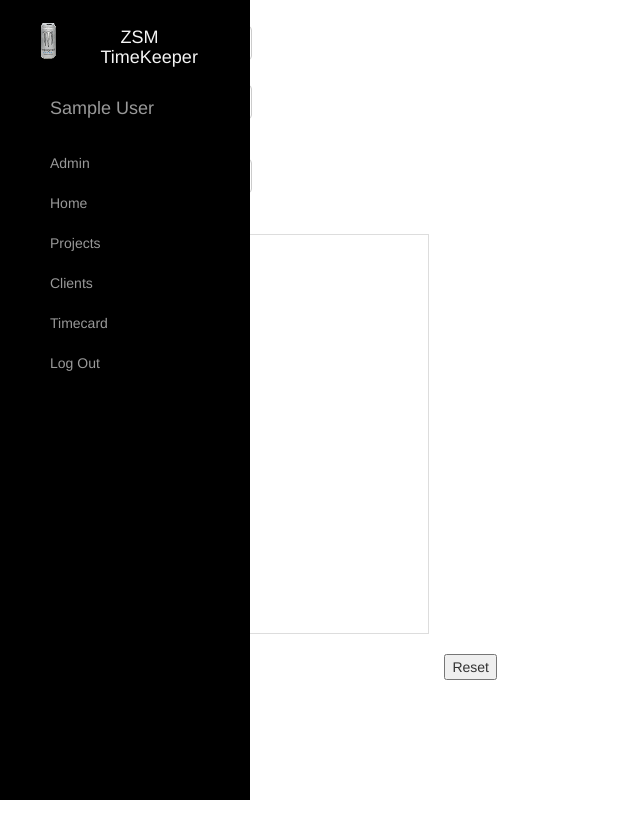
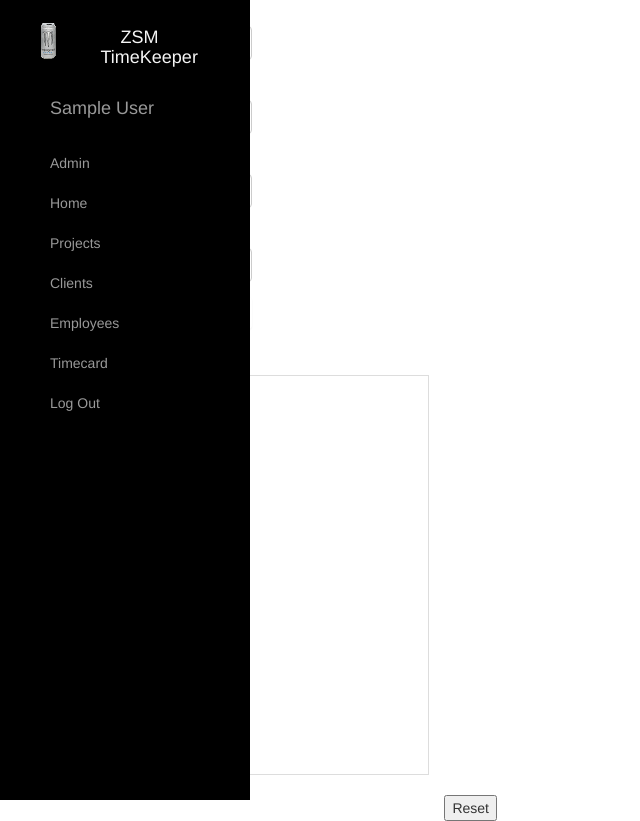
Before and after one commit to Stask9688/ZSM_TimeKeeper, a Django app: page /timecard/ in a window 1280 px wide. Shown: the whole page, without its empty margins (0-640 px from the left). Before the commit the page ends 800 px from the top, so only its background shows below. Run offline with Django 3.2, Linux system fonts and the light colour scheme; the visitor is signed in with stand-in values (Sample User, id 1); data comes from the database, SQL or seed files in the repository; data that the repository does not hold is empty; parts of the project's set-up code (start-up, migrations or seed data) failed here and were passed over; some libraries are stand-ins or nearby versions.

Commit message:
Added group fixture file, added admin-permission based sidebar options, implemented naive group permission check for site access

```diff
--- /dev/null
+++ b/Fixtures/group_fixture.json
@@ -0,0 +1 @@
+[{"model": "auth.group", "pk": 1, "fields": {"name": "Employee", "permissions": []}}, {"model": "auth.group", "pk": 2, "fields": {"name": "Manager", "permissions": []}}, {"model": "auth.group", "pk": 3, "fields": {"name": "Owner", "permissions": []}}]
--- a/templates/base.html
+++ b/templates/base.html
@@ -49,12 +49,18 @@
                     <li class="col-md-12">
                         <a href="/home">Home</a>
                     </li>
+                    {% if request.user.is_superuser %}
+
                         <li class="col-md-12">
                             <a href="/projects">Projects</a>
                         </li>
                         <li class="col-md-12">
                             <a href="/clients">Clients</a>
                         </li>
+                        <li class="col-md-12">
+                            <a href="#">Employees</a>
+                        </li>
+                    {% endif %}
                     <li class="col-md-12">
                         <a href="/timecard">Timecard</a>
                     </li>
--- a/templates/timecard.html
+++ b/templates/timecard.html
@@ -3,7 +3,9 @@
 {% block content %}
     <div class="row">
         <div class="col-md-3">
+
             <form>
+                <div class="form-group">
                     <label for="Project">Select project:</label>
                     <select class="form-control" id="Project" name="project">
                         {% for item in project %}
@@ -11,6 +13,7 @@
 
                         {% endfor %}
                     </select>
+                </div>
                 <div class="form-group">
                     <label for="InputDate">Input Date</label>
                     <input type="date" name="date" class="form-control" id="InputDate" placeholder="Date">
@@ -19,6 +22,23 @@
                     <label for="InputHours">Input Hours</label>
                     <input type="number" name="hours" class="form-control" id="InputHours" placeholder="Hours">
                 </div>
+                <div class="form-group">
+                    <label for="InputCharge">Input Hourly Charge</label>
+                    <input type="number" name="charge" class="form-control" id="InputCharge" placeholder="Charge">
+                </div>
+                {% if invalid_charge == True %}
+                    <div class="alert alert-danger">
+                        Error: Charge entered for flat rate project, timecard not submitted
+                    </div>
+                {% elif invalid_charge == False %}
+
+                    <div class="alert alert-success">
+                        Success: Timecard submitted
+                    </div>
+                {% else %}
+                    <div class="alert">
+                    </div>
+                {% endif %}
                 <input type="submit" name="submit" value="Submit">
             </form>
         </div>
--- a/timekeeper/admin.py
+++ b/timekeeper/admin.py
@@ -3,7 +3,8 @@ from .models import Project, Client, Timecard
 
 
 class ProjectDetail(admin.ModelAdmin):
-    list_display = ("project_name", "project_description", "client")
+    list_display = ("project_name", "project_description", "client",
+                    "running_cost", "flat_rate")
 
 
 class ClientDetail(admin.ModelAdmin):
--- a/timekeeper/models.py
+++ b/timekeeper/models.py
@@ -18,6 +18,8 @@ class Project(models.Model):
     project_description = models.TextField(max_length=200)
     project_hours = models.IntegerField(default=0)
     client = models.ForeignKey(Client, null=True)
+    flat_rate = models.BooleanField(default=False)
+    running_cost = models.FloatField(default=0)
 
     def __str__(self):
         return self.project_name
@@ -32,3 +34,4 @@ class Timecard(models.Model):
     timecard_project = models.ForeignKey(Project, null=True)
     timecard_date = models.DateField()
     timecard_hours = models.IntegerField(default=0)
+    timecard_charge = models.FloatField(default=0)
--- a/timekeeper/static/js/ajax_requests.js
+++ b/timekeeper/static/js/ajax_requests.js
@@ -12,7 +12,7 @@
     // Very basic example, javascript inlined with html is discouraged.
 class AjaxRequest {
     static get_projects() {
-        $.get("/project_data", {name: "Test project"}).done(function (data) {
+        $.get("/project_data").done(function (data) {
             // Unparse serialized data into json format
             let data_object = JSON.parse(data);
             let parsed_data = [];
@@ -100,7 +100,7 @@ class AjaxRequest {
     }
 
     static get_timecard() {
-        $.get("/timecard_data", {name: "Test project"}).done(function (data) {
+        $.get("/timecard_data").done(function (data) {
             let data_object = JSON.parse(data.timecard);
             let projects = JSON.parse(data.project)
 
@@ -117,18 +117,13 @@ class AjaxRequest {
             timecard_filter.ndx.groupAll();
             tableChart.order(d3.ascending).width(768).height(480)
                 .dimension(timecard_filter.dimension["timecard_date"])
-                .group(function () {
-                    return "";
+                .group(function (d) {
+                    return d.timecard_date;
                 }).columns([
                 {
                     label: "Project Name",
                     format: function (d) {
                         return projects[d.timecard_project - 1].fields.project_name;
-                    }
-                }, {
-                    label: "Timecard Date",
-                    format: function (d) {
-                        return d.timecard_date;
                     }
                 },
                 {
@@ -164,6 +159,19 @@ class AjaxRequest {
         });
     }
 
+    static get_clients() {
+        $.get("/client_data").done(function (data) {
+            let data_object = JSON.parse(data.timecard);
+            let projects = JSON.parse(data.project)
+
+            let parsed_data = [];
+            for (let index = 0; index < data_object.length; index++) {
+                data_object[index]["fields"].pk = data_object[index].pk;
+                parsed_data.push(data_object[index]["fields"]);
+            }
+        });
+    }
+
     static generateBarGraph(data) {
         console.log(data)
     }
--- a/timekeeper/views.py
+++ b/timekeeper/views.py
@@ -1,4 +1,4 @@
-from django.shortcuts import render, HttpResponse
+from django.shortcuts import render, HttpResponse, redirect
 from .models import Project, Timecard, Client
 from django.contrib.auth.models import User
 from django.core import serializers
@@ -6,6 +6,12 @@ from django.contrib.auth.decorators import login_required
 from django.contrib.auth import logout
 import logging
 import simplejson
+
+
+def check_permission(user):
+    if user.groups.filter(name="Employee").exists():
+        return False
+    return True
 
 
 def logout_view(request):
@@ -23,8 +29,11 @@ def home(request):
 
 @login_required
 def clients(request):
+    if False is check_permission(request.user):
+        return redirect("/home")
     clients = Client.objects.all().order_by('last_name')
-    return render(request, "clients.html", {'clients': clients})
+    projects = Project.objects.all()
+    return render(request, "clients.html", {'clients': clients, 'projects': projects})
 
 
 @login_required
@@ -32,6 +41,7 @@ def timecard(request):
     user_object = User.objects.filter(username=request.user.get_username())
     timecard_object = Timecard.objects.filter(timecard_owner=user_object)
     project_object = Project.objects.all().order_by('pk')
+    invalid_charge = False
     if 'submit' in request.GET:
         user = User.objects.get(username=request.user.get_username())
         logging.debug(request.GET.get('project'))
@@ -39,24 +49,36 @@ def timecard(request):
         logging.debug(request.GET.get('hours'))
         print(request.GET)
         project = Project.objects.get(project_name=request.GET.get('project'))
+        print("Charge", request.GET.get('charge'))
+        if request.GET.get('charge') and project.flat_rate is True:
+            invalid_charge = True
+            return render(request, "timecard.html", {'invalid_charge': invalid_charge, 'project': project_object,
+                                                     "timecard": timecard_object})
+        else:
+            temp_card = Timecard(timecard_owner=user, timecard_project=project,
+                                 timecard_date=request.GET.get('date'),
+                                 timecard_hours=request.GET.get('hours'))
+            temp_card.save()
+            return render(request, "timecard.html", {'invalid_charge': invalid_charge, 'project': project_object,
+                                                     "timecard": timecard_object})
 
-        temp_card = Timecard(timecard_owner=user, timecard_project=project,
-                             timecard_date=request.GET.get('date'),
-                             timecard_hours=request.GET.get('hours'))
-        temp_card.save()
-    return render(request, "timecard.html", {'project': project_object, "timecard": timecard_object})
+    return render(request, "timecard.html", {'project': project_object,
+                                             "timecard": timecard_object})
 
 
 @login_required
 def projects(request):
+    if False is check_permission(request.user):
+        return redirect("/home")
     return render(request, "projects.html")
 
 
 @login_required
 def project_data(request):
+    if False is check_permission(request.user):
+        return redirect("/home")
     project_object = Project.objects.all()
     project = serializers.serialize("json", project_object)
-    print(project[0])
     return HttpResponse(project, content_type="text")
 
 
@@ -75,4 +97,6 @@ def timecard_data(request):
 
 @login_required
 def user(request):
+    if False is check_permission(request.user):
+        return redirect("/home")
     return render(request, "user.html")
```
Also changed, not shown: timekeeper/migrations/0005_auto_20170618_1320.py (added). Lines whose indentation alone changed are shown as unchanged.
